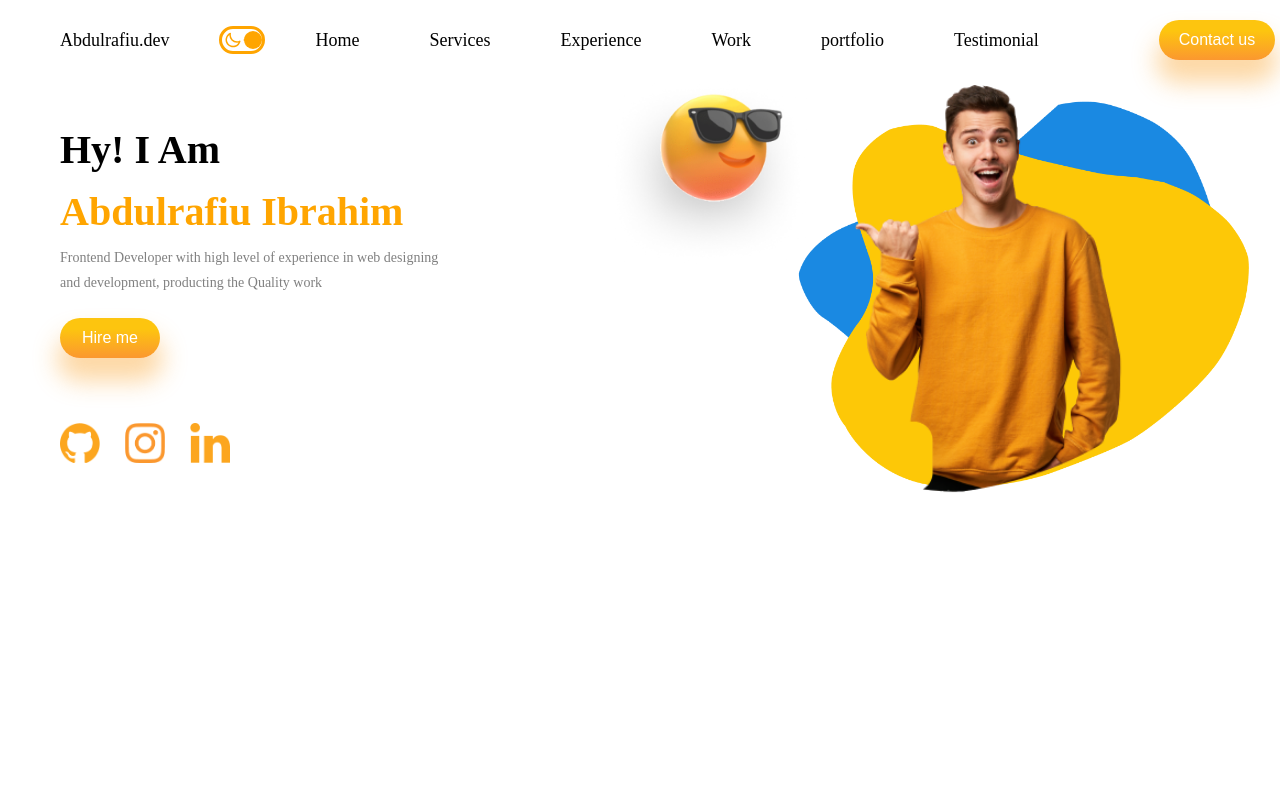
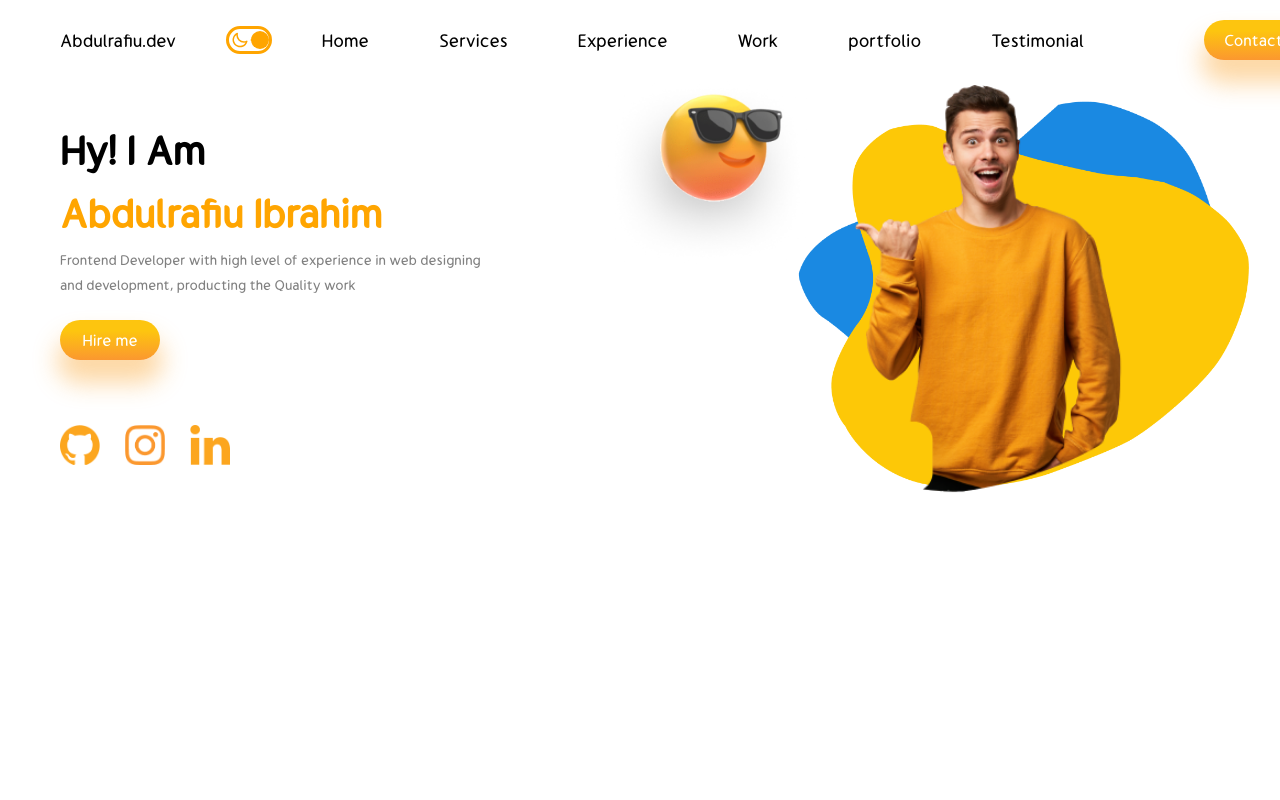
Before and after one commit to Abdulrafiudev/portfolio, a React (Vite) app: page / in a window 1280 px wide. Shown: the top 800 px of the page. Built offline with nearby package versions, Linux system fonts and the light colour scheme.

Commit message:
change back

```diff
--- a/src/index.css
+++ b/src/index.css
@@ -1,10 +1,7 @@
 * {
   margin: 0;
   padding: 0;
-  font-family:
-    "Gumela" Arial,
-    Helvetica,
-    sans-serif;
+  font-family: "Gumela";
   font-size: 18px;
 }
 
```
